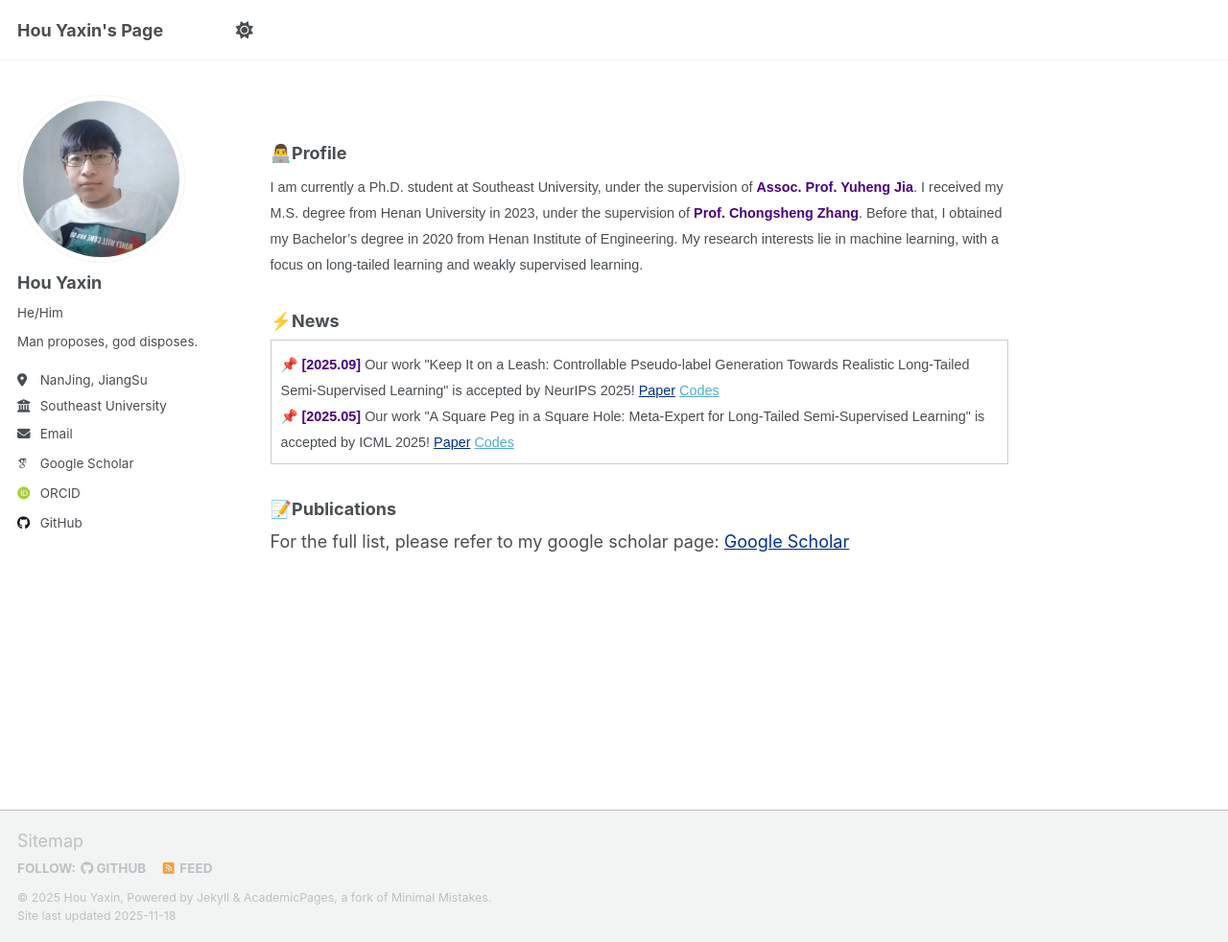
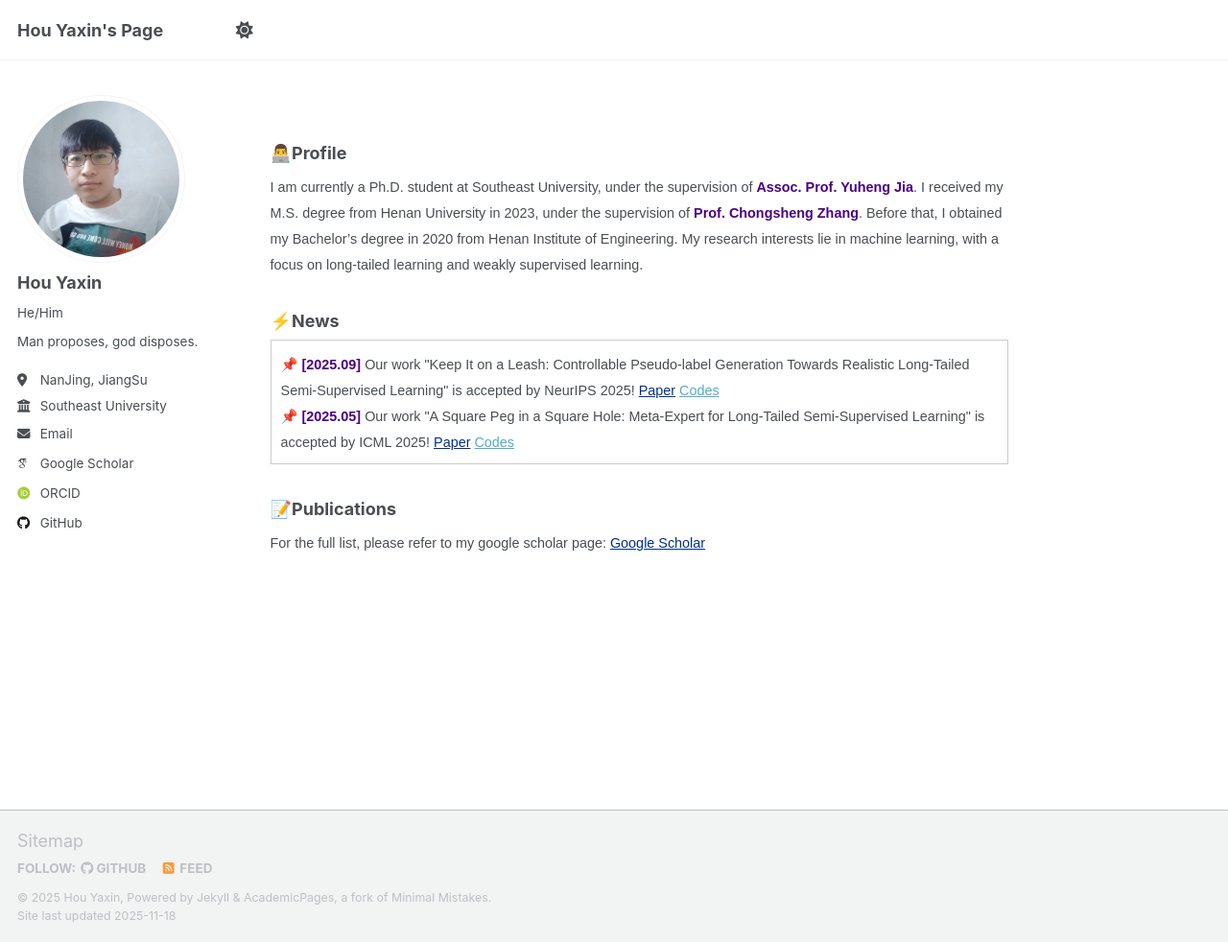
Before and after one commit to YaxinHou/yaxinhou.github.io, a Jekyll site: the page built from _pages/about.md, in a window 1280 px wide and 982 px high. Shown: the whole window at 96% size. Built offline with Jekyll 4.4.1, drawn with Linux system fonts in a browser that asks for light colours; some web fonts are replaced; a script that is not in the unit is left out.

Commit message:
Update about.md

```diff
--- a/_pages/about.md
+++ b/_pages/about.md
@@ -22,4 +22,4 @@ redirect_from:
 
 ### 📝Publications
 
-For the full list, please refer to my google scholar page: <a href="https://scholar.google.com.hk/citations?hl=zh-CN&user=-0IuShsAAAAJ" style="color:#00308B;">Google Scholar</a>
+<span style="font-family:Arial; font-size:0.8em; text-align:justify;"> For the full list, please refer to my google scholar page: <a href="https://scholar.google.com.hk/citations?hl=zh-CN&user=-0IuShsAAAAJ" style="color:#00308B;">Google Scholar</a>
```
